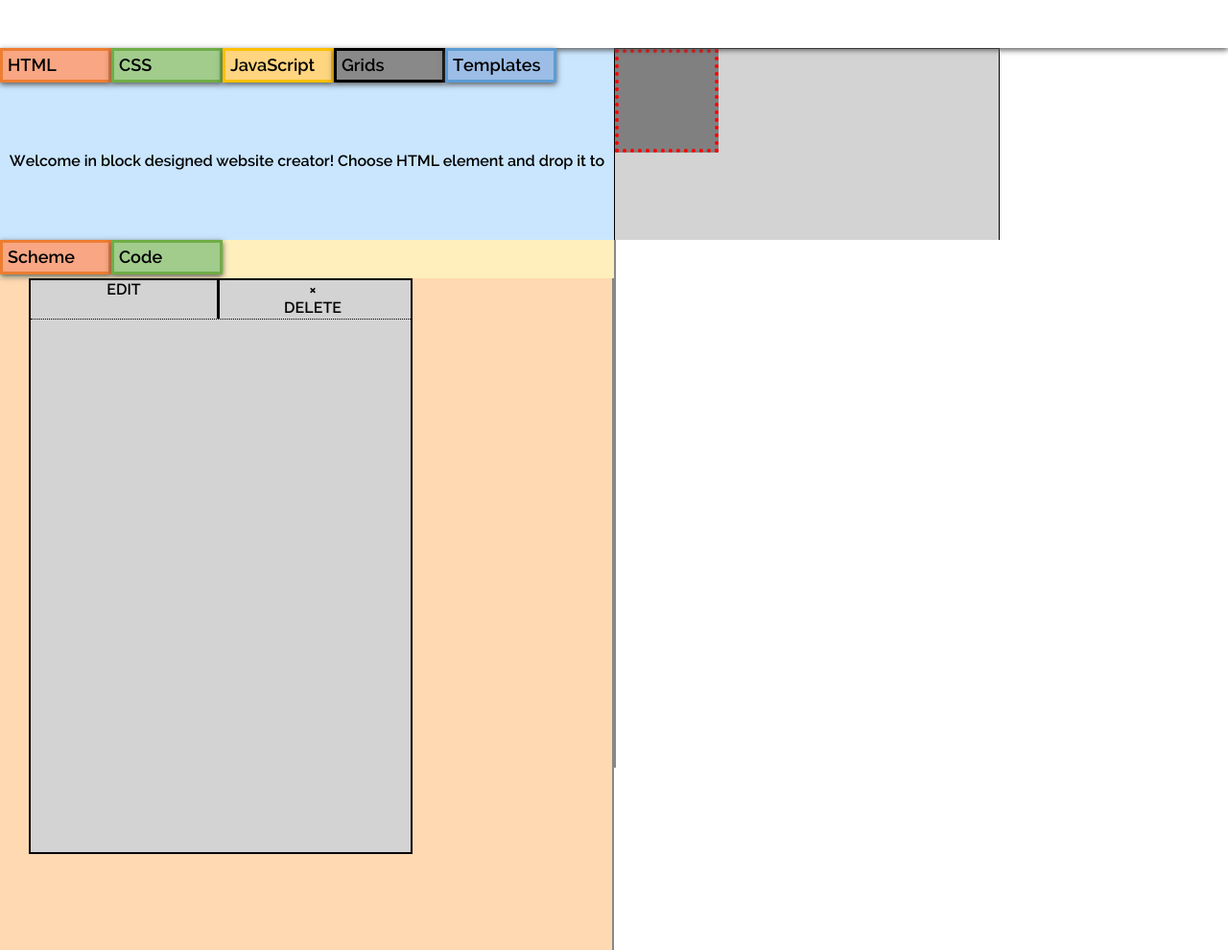
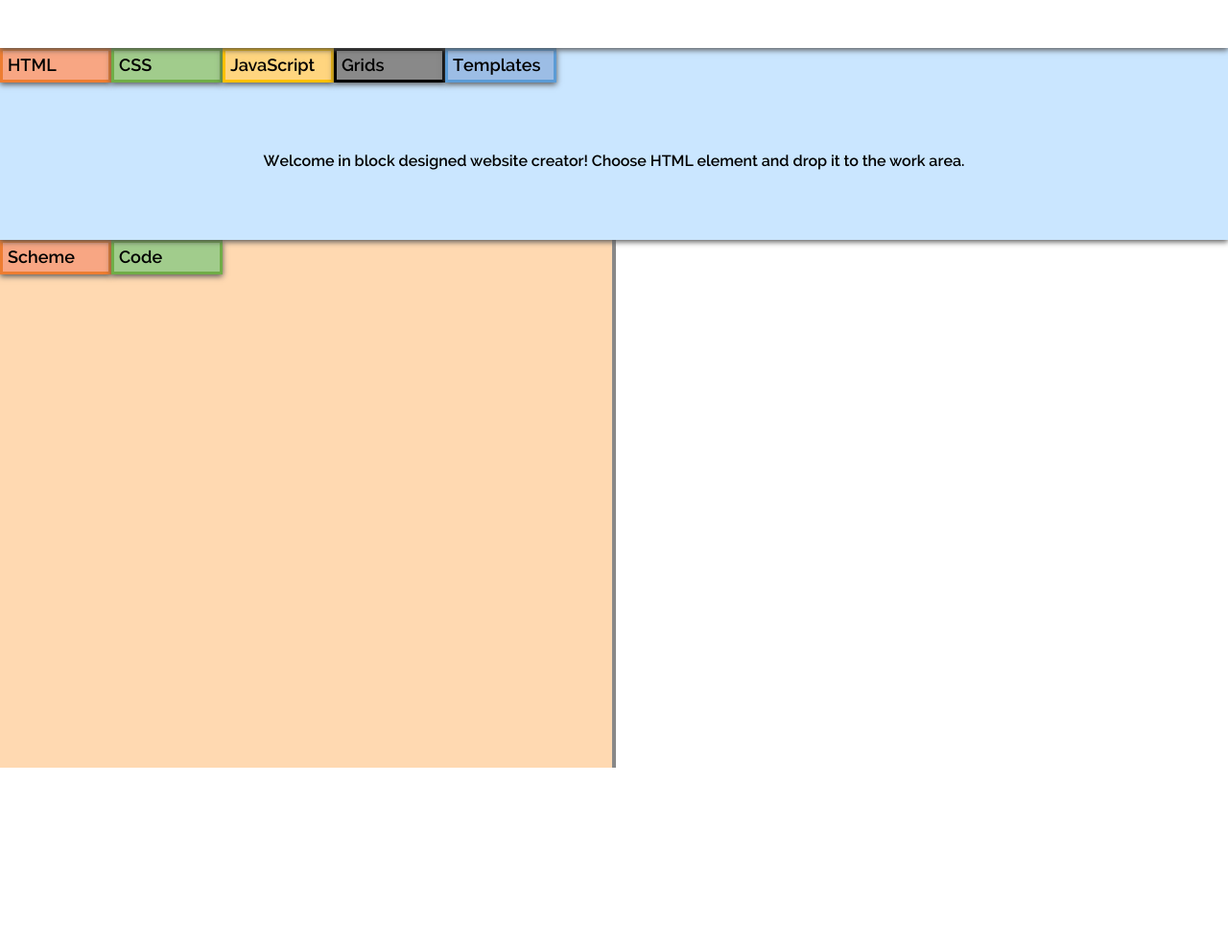
Before and after one commit to beziozwierz/Group-project, a PHP site: page /index.html in a window 1280 px wide. Shown: the whole page at 96% size. After the commit the page ends 800 px from the top, so only its background shows below. Run offline with PHP 8.4, Linux system fonts and the light colour scheme.

Commit message:
Zmiany wyglądu 1
Zmiana działania toolboxa, dodanie pola w Div, zmiany w wyglądzie

```diff
--- a/css/main.css
+++ b/css/main.css
@@ -48,12 +48,12 @@ body{
 }
 
 #toolbar-main-container{
+    position: absolute;
     top: 50px;
     height: 200px;
     z-index: 7;
     background-color: #cae6ff;
     box-shadow: 0 2px 6px #555555;
-    float: left;
 }
 
 #work-site-main-container{
@@ -64,7 +64,6 @@ body{
     z-index: 5;
     background-color: #ffefbc;
     border-right: solid 2px #888888;
-    clear:both;
 }
 
 #preview-main-container{
@@ -193,7 +192,6 @@ body{
 #work-site-container-drop{
     background-color: #ffd9b1;
     display: block;
-    height: 700px;
 }
 
 #work-site-container-code{
@@ -257,75 +255,3 @@ body{
     line-height: 32px;
     font-size: 32px;
 }
-
-#creator{
-  box-sizing: border-box;
-  width: 100%; height: 100%;
-  /*border: 5px solid  #000066;*/
-}
-#styler{
-  height: 200px;
-  width: 500px;
-  border: 3px solid black;
-  margin-left: 30px;
-  float:left;
-}
-#dragarea{
-  width: 400px;
-  height: 400px;
-  border: 1px solid black;
-  float: left;
-  background-color: lightgrey;
-}
-
-#drag{
-  background-color: grey;
-  width: 100px;
-  height: 100px;
-  border: 4px dotted red;
-}
-#model{
-  background-color: lightgrey;
-  width: 400px;
-  height: 600px;
-  margin-left: 30px;
-  margin-top: 40px;
-}
-
-
-.model-div {
-  border: 2px solid black;
-  box-sizing: border-box;
-  cursor: pointer;
-}
-.model-options-bar{
-  position: relative;
-  border-bottom: 1px dotted black;
-  width:auto;
-  height: 40px;
-  cursor: pointer;
-}
-.edit-style-btn{
-  width:49%;
-  height: 100%;
-  text-align: center;
-  border-right: 3px solid black;
-  float: left;
-}
-.edit-style-btn:hover {
-  color: blue;
-  background-color: white;
-}
-.remove-div-btn{
-  width:49%;
-  height: 100%;
-  text-align: center;
-  float: left;
-}
-.remove-div-btn::after{
-  clear:both;
-}
-.remove-div-btn:hover {
-  color: blue;
-  background-color: white;
-}
--- a/index.html
+++ b/index.html
@@ -4,19 +4,14 @@
     <meta charset="UTF-8">
     <title>WEB-Blocks</title>
     <link rel="stylesheet" href="css/main.css">
-    <script src="https://ajax.googleapis.com/ajax/libs/jquery/3.3.1/jquery.min.js"></script>
-    <script src="js/tree_classes.js"></script>
-    <script src="js/draw.js"></script>
-    <script src="js/dragdrop.js"></script>
-    <script src="js/temp.js"></script>  <!-- temporarly for div creation/edition*/ -->
     <script src="js/bookmarks.js"></script>
     <script src="js/toolbar.js"></script>
 </head>
-<body onload="draw()">
+<body>
     <div id="header-main-container" class="col-12">
 
     </div>
-    <div id="toolbar-main-container" class="col-6">
+    <div id="toolbar-main-container" class="col-12">
         <div id="toolbar-header-container" class="col-12">
             <div id="toolbar-bookmark-html" class="toolbar-bookmark" onclick="toolbox(0)">
                 HTML
@@ -81,7 +76,7 @@
         </div>
         <div id="toolbar-container-css" class="toolbar-container">
             <!-- TU UMIEŚ ELEMENTY CSS -->
-            <!--<div class="toolbar-element-container">
+            <div class="toolbar-element-container">
                 <div class="toolbar-element-css toolbar-element">
                     position
                 </div>
@@ -94,8 +89,6 @@
                 <div class="toolbar-element-css toolbar-element">
                     padding
                 </div>
-            </div> -->
-            <div id="styler">
             </div>
         </div>
         <div id="toolbar-container-js" class="toolbar-container">
@@ -108,10 +101,6 @@
             <!-- TU UMIEŚ SZABLONY -->
         </div>
     </div>
-    <div id="dragarea" class="col-6">
-      <div id="drag" draggable="true" ondragstart="drag(event)">
-      </div>
-    </div>
     <div id="work-site-main-container" class="col-6">
         <div id="work-site-header-container" class="col-12">
             <div id="work-site-bookmark-drop" class="work-site-bookmark" onclick="work_site(0)">
@@ -122,9 +111,7 @@
             </div>
         </div>
         <div id="work-site-container-drop" class="work-site-container">
-          <div id="model" >
 
-          </div>
         </div>
         <div id="work-site-container-code" class="work-site-container">
 
@@ -134,11 +121,11 @@
 
     </div>
     <div id="edit-element-container">
-      <div id="edit-element-close" onclick="close_me('edit-element-container')">
-          ×
-      </div>
         <div id="edit-element-title-container">
 
+        </div>
+        <div id="edit-element-close" onclick="close_me('edit-element-container')">
+            ×
         </div>
     </div>
 </body>
--- a/js/toolbar.js
+++ b/js/toolbar.js
@@ -2,48 +2,40 @@ function toolbar_element(option){
 
     switch(option.innerText) {
         case "header":
-            document.getElementById("edit-element-title-container").innerHTML = "";
+
             break;
         case "title":
-            document.getElementById("edit-element-title-container").innerHTML = "";
+
             break;
         case "settings":
-            document.getElementById("edit-element-title-container").innerHTML = "";
+
             break;
         case "section":
-            document.getElementById("edit-element-title-container").innerHTML = "";
+
             break;
         case "heade1r":
-            document.getElementById("edit-element-title-container").innerHTML = "";
+
             break;
         case "navigation":
-            document.getElementById("edit-element-title-container").innerHTML = "";
+
             break;
         case "article":
-            document.getElementById("edit-element-title-container").innerHTML = "";
+
             break;
         case "footer":
-            document.getElementById("edit-element-title-container").innerHTML = "";
+
             break;
         case "div":
-        document.getElementById("edit-element-title-container").innerHTML = ""+
-          '<div id="creator">'+
-          'Width: <br/>'+
-          '<input type="text" id="drag_width" /> <br/>'+
-          'Height: <br/>'+
-          '<input type="text" id="drag_height" /> <br/>'+
-          '<button onclick="createDiv()"> Create </button>'+
-          '</div>';
-          //getCreatorCode()
+
             break;
         case "list":
-            document.getElementById("edit-element-title-container").innerHTML = "";
+
             break;
         case "line":
-            document.getElementById("edit-element-title-container").innerHTML = "";
+
             break;
     }
 
     document.getElementById("edit-element-container").style.display = "block";
-    //document.getElementById("edit-element-title-container").innerText = option.innerText;
+    document.getElementById("edit-element-title-container").innerText = option.innerText.toUpperCase();
 }
```
Also changed, not shown: js/bookmarks.js (line endings or trailing spaces).
